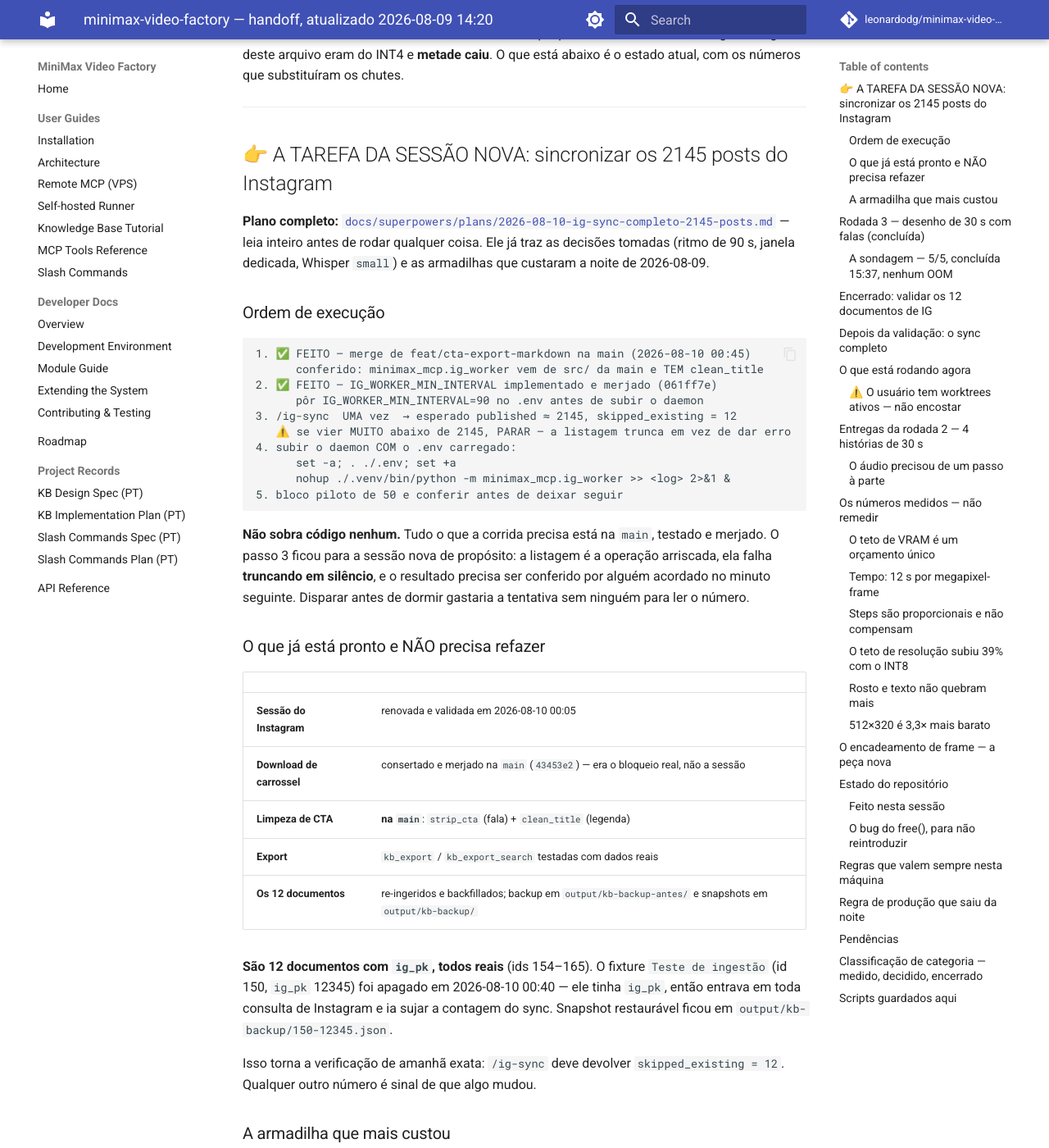
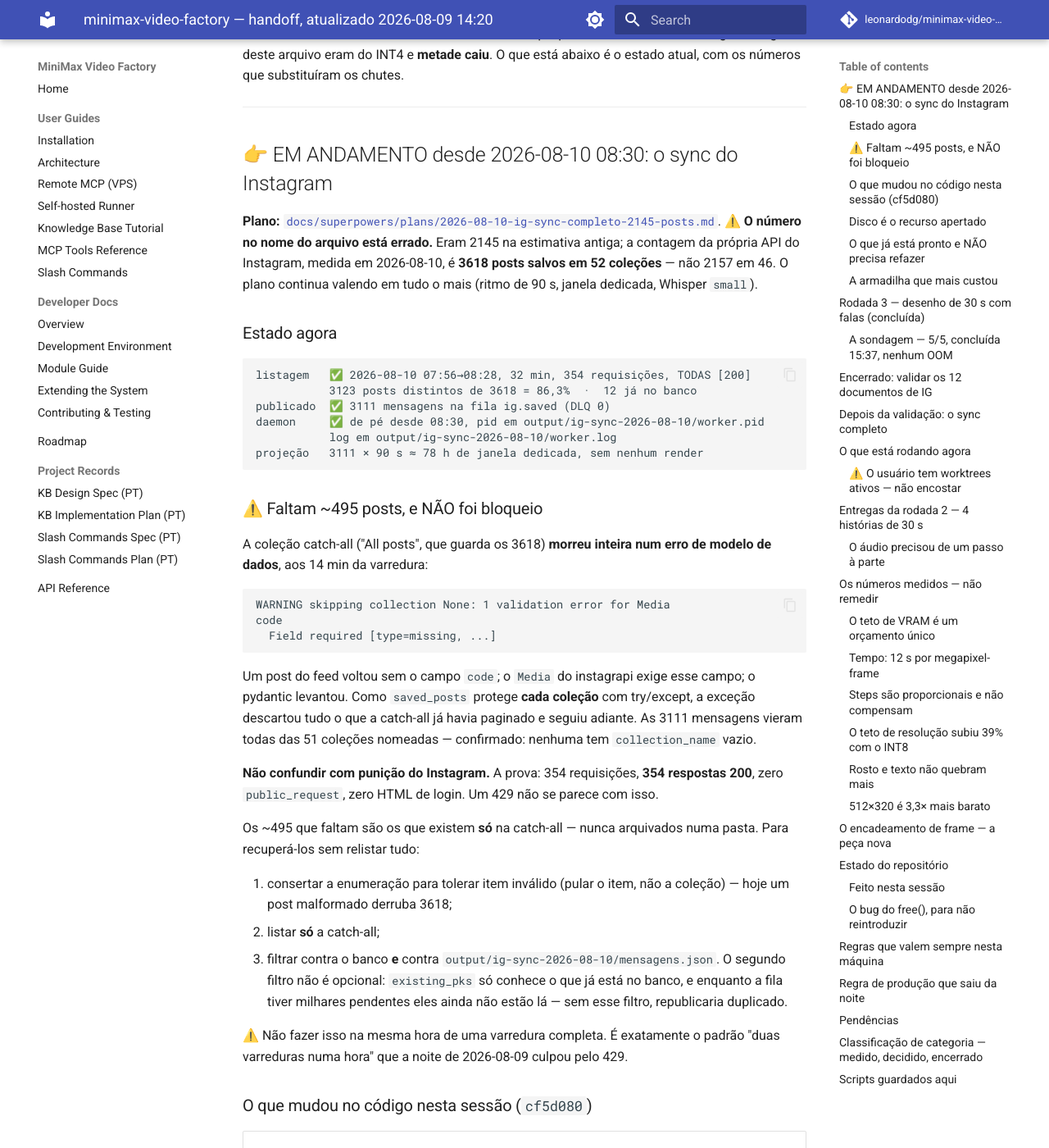
Before and after one commit to leonardodg/minimax-video-factory, an MkDocs documentation site: the page built from docs/HANDOFF.md, in a window 1280 px wide and 1400 px high, scrolled down 337 px. Shown: the whole window at 82% size. Built offline with MkDocs 1.6.1 and Material for MkDocs 9.7.7, drawn with Linux system fonts in a browser that asks for light colours; comment, search, counter and statistics services are not loaded; some of the changed text lies outside the part shown.

Commit message:
docs: o sync está de pé, e a catch-all caiu por dado malformado, não por bloqueio

````diff
--- a/docs/HANDOFF.md
+++ b/docs/HANDOFF.md
@@ -13,33 +13,82 @@ regras antigas deste arquivo eram do INT4 e **metade caiu**. O que está abaixo
 
 ---
 
-## 👉 A TAREFA DA SESSÃO NOVA: sincronizar os 2145 posts do Instagram
+## 👉 EM ANDAMENTO desde 2026-08-10 08:30: o sync do Instagram
 
-**Plano completo:** [`docs/superpowers/plans/2026-08-10-ig-sync-completo-2145-posts.md`](superpowers/plans/2026-08-10-ig-sync-completo-2145-posts.md)
-— leia inteiro antes de rodar qualquer coisa. Ele já traz as decisões tomadas
-(ritmo de 90 s, janela dedicada, Whisper `small`) e as armadilhas que custaram a
-noite de 2026-08-09.
+**Plano:** [`docs/superpowers/plans/2026-08-10-ig-sync-completo-2145-posts.md`](superpowers/plans/2026-08-10-ig-sync-completo-2145-posts.md).
+⚠️ **O número no nome do arquivo está errado.** Eram 2145 na estimativa antiga;
+a contagem da própria API do Instagram, medida em 2026-08-10, é **3618 posts
+salvos em 52 coleções** — não 2157 em 46. O plano continua valendo em tudo o
+mais (ritmo de 90 s, janela dedicada, Whisper `small`).
 
-### Ordem de execução
+### Estado agora
 
 ```
-1. ✅ FEITO — merge de feat/cta-export-markdown na main (2026-08-10 00:45)
-      conferido: minimax_mcp.ig_worker vem de src/ da main e TEM clean_title
-2. ✅ FEITO — IG_WORKER_MIN_INTERVAL implementado e merjado (061ff7e)
-      pôr IG_WORKER_MIN_INTERVAL=90 no .env antes de subir o daemon
-3. /ig-sync  UMA vez  → esperado published ≈ 2145, skipped_existing = 12
-   ⚠️ se vier MUITO abaixo de 2145, PARAR — a listagem trunca em vez de dar erro
-4. subir o daemon COM o .env carregado:
-      set -a; . ./.env; set +a
-      nohup ./.venv/bin/python -m minimax_mcp.ig_worker >> <log> 2>&1 &
-5. bloco piloto de 50 e conferir antes de deixar seguir
+listagem   ✅ 2026-08-10 07:56→08:28, 32 min, 354 requisições, TODAS [200]
+           3123 posts distintos de 3618 = 86,3%  ·  12 já no banco
+publicado  ✅ 3111 mensagens na fila ig.saved (DLQ 0)
+daemon     ✅ de pé desde 08:30, pid em output/ig-sync-2026-08-10/worker.pid
+           log em output/ig-sync-2026-08-10/worker.log
+projeção   3111 × 90 s ≈ 78 h de janela dedicada, sem nenhum render
 ```
 
-**Não sobra código nenhum.** Tudo o que a corrida precisa está na `main`, testado
-e merjado. O passo 3 ficou para a sessão nova de propósito: a listagem é a
-operação arriscada, ela falha **truncando em silêncio**, e o resultado precisa ser
-conferido por alguém acordado no minuto seguinte. Disparar antes de dormir
-gastaria a tentativa sem ninguém para ler o número.
+### ⚠️ Faltam ~495 posts, e NÃO foi bloqueio
+
+A coleção catch-all ("All posts", que guarda os 3618) **morreu inteira num erro
+de modelo de dados**, aos 14 min da varredura:
+
+```
+WARNING skipping collection None: 1 validation error for Media
+code
+  Field required [type=missing, ...]
+```
+
+Um post do feed voltou sem o campo `code`; o `Media` do instagrapi exige esse
+campo; o pydantic levantou. Como `saved_posts` protege **cada coleção** com
+try/except, a exceção descartou tudo o que a catch-all já havia paginado e
+seguiu adiante. As 3111 mensagens vieram todas das 51 coleções nomeadas —
+confirmado: nenhuma tem `collection_name` vazio.
+
+**Não confundir com punição do Instagram.** A prova: 354 requisições, **354
+respostas 200**, zero `public_request`, zero HTML de login. Um 429 não se parece
+com isso.
+
+Os ~495 que faltam são os que existem **só** na catch-all — nunca arquivados
+numa pasta. Para recuperá-los sem relistar tudo:
+
+1. consertar a enumeração para tolerar item inválido (pular o item, não a
+   coleção) — hoje um post malformado derruba 3618;
+2. listar **só** a catch-all;
+3. filtrar contra o banco **e** contra `output/ig-sync-2026-08-10/mensagens.json`.
+   O segundo filtro não é opcional: `existing_pks` só conhece o que já está no
+   banco, e enquanto a fila tiver milhares pendentes eles ainda não estão lá —
+   sem esse filtro, republicaria duplicado.
+
+⚠️ Não fazer isso na mesma hora de uma varredura completa. É exatamente o padrão
+"duas varreduras numa hora" que a noite de 2026-08-09 culpou pelo 429.
+
+### O que mudou no código nesta sessão (`cf5d080`)
+
+| | |
+|---|---|
+| **Listagem sem teto** | `max_per_collection` 200 → 0. O teto truncava **em silêncio**: a catch-all entregaria 200 de 3618, e Receitas (1124), Inglês (564) e Dev (287) também passavam. Suspeita registrada, não conclusão: "202 posts em vez de 2157" em 2026-08-09 bate com 200 + 2 |
+| **Mídia preservada** | `IG_DELETE_AFTER_INGEST` agora é `false` por padrão. Uma pasta por `ig_pk`, e `existing_media()` responde "já está no disco?" **antes** de qualquer requisição — economiza o `media_info`, que é a chamada autenticada, uma por post |
+| **`raw_file_path`** | deixou de ser fixo em `None`. A coluna existia e estava vazia nos 12 primeiros |
+
+A razão das três é a mesma assimetria: **requisição ao Instagram é escassa e
+punível; reprocessar na GPU é só tempo de máquina local.** Apagar a mídia
+amarrava as duas.
+
+**O que nunca dependeu disso:** refazer resumo, categoria, tags ou prompt do
+LLM. A transcrição inteira já fica em `documents.transcription_text` (585 a 4035
+caracteres nos 12 primeiros), e para imagem é a descrição da visão que cai lá.
+
+### Disco é o recurso apertado
+
+`/home` tinha 51 GB livres (já a 90%) quando o piloto começou. A projeção é
+~20 GB de mídia para 3111 posts, mas **é estimativa** — a medida real sai do
+piloto: `du -sm downloads/ig` dividido pelo número de pastas, vezes 3111.
+Coletor pronto em `scratchpad/ig_report.sh`.
 
 ### O que já está pronto e NÃO precisa refazer
 
````
